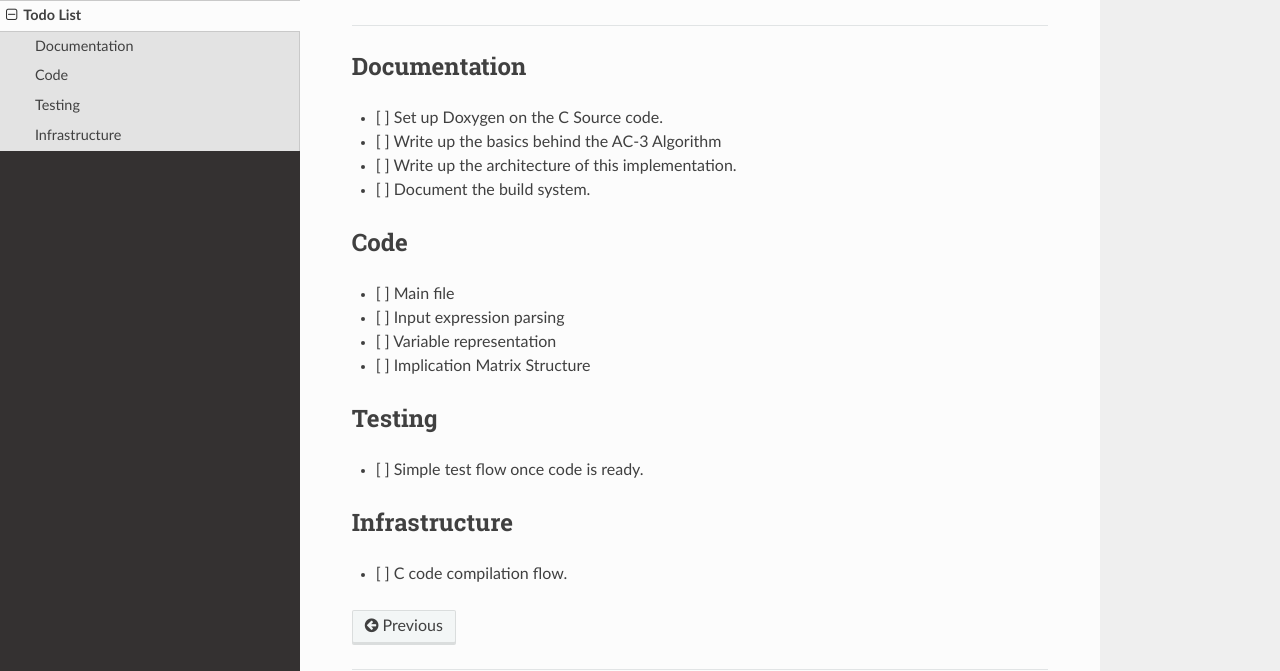
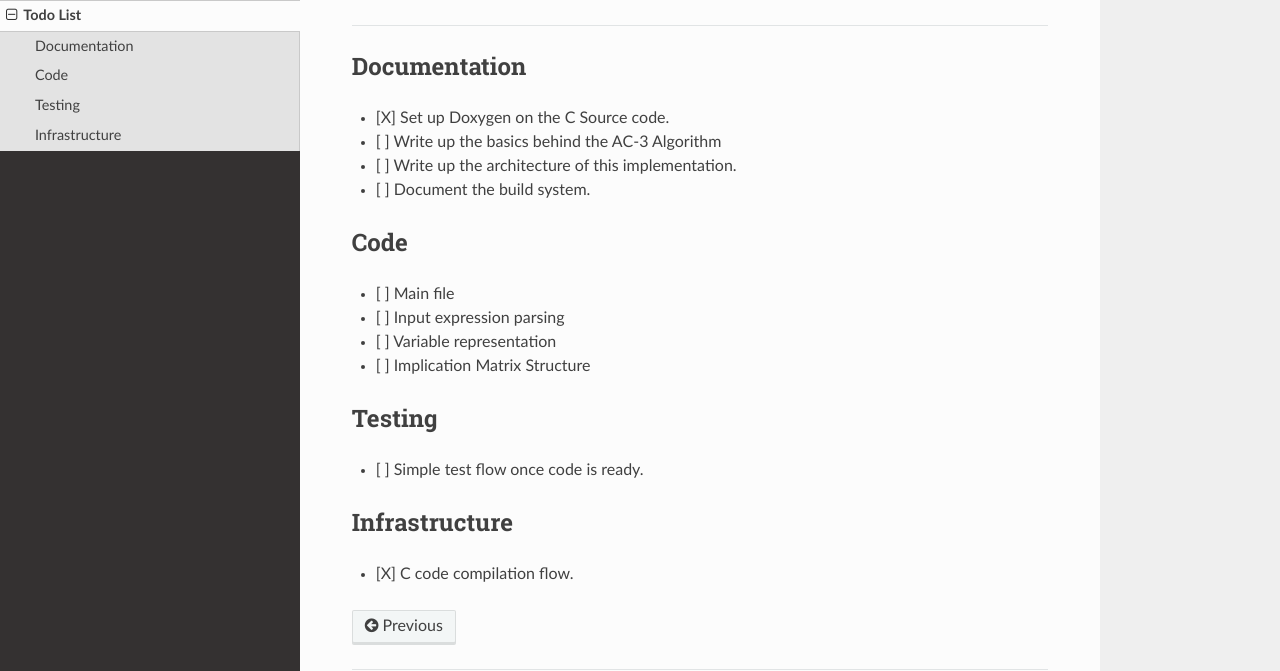
Before and after one commit to ben-marshall/sat-solver, an MkDocs documentation site: the page built from docs/todo.md, in a window 1280 px wide. Shown: the part 135-806 px from the top of the page. Built offline with MkDocs 1.6.1, drawn with Linux system fonts in a browser that asks for light colours; nearby versions of some CDN libraries; old or Windows-style settings are respelled for this version of MkDocs.

```diff
--- a/docs/todo.md
+++ b/docs/todo.md
@@ -5,7 +5,7 @@
 
 ## Documentation
 
-- [ ] Set up Doxygen on the C Source code.
+- [X] Set up Doxygen on the C Source code.
 - [ ] Write up the basics behind the AC-3 Algorithm
 - [ ] Write up the architecture of this implementation.
 - [ ] Document the build system.
@@ -23,4 +23,4 @@
 
 ## Infrastructure
 
-- [ ] C code compilation flow.
+- [X] C code compilation flow.
```
Also changed, not shown: 3 other files.
